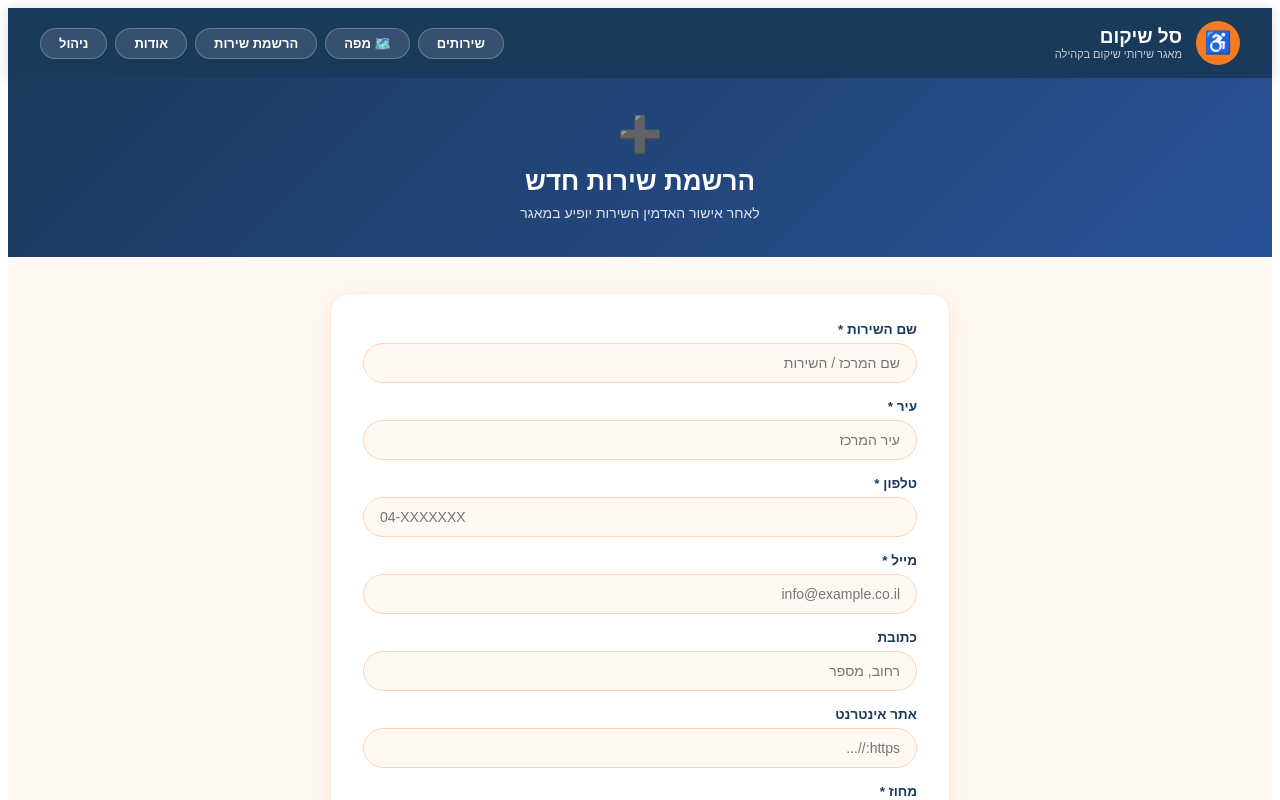
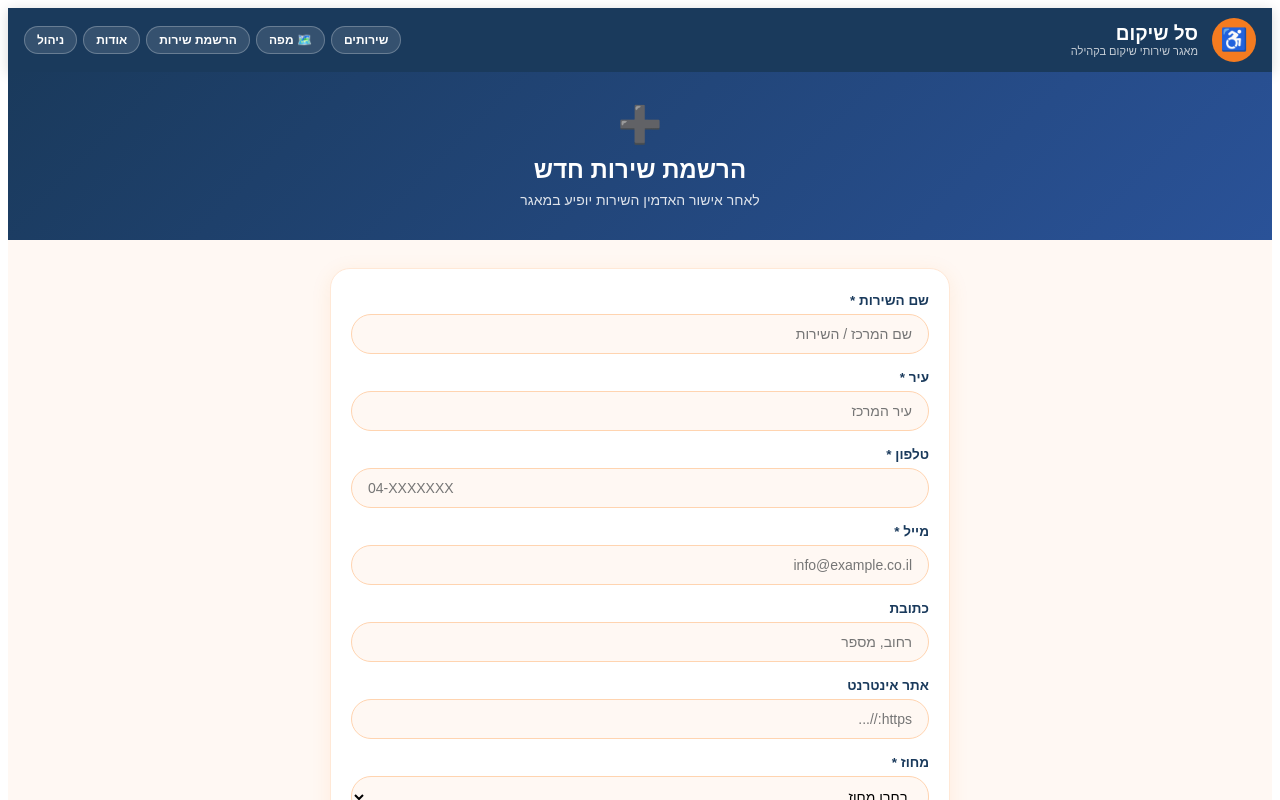
Before and after one commit to sivantelem-commits/rehab-directory, a Next.js app: page /register in a window 1280 px wide. Shown: the top 800 px of the page. Built offline with nearby package versions, Linux system fonts and the light colour scheme.

Commit message:
Update register.js

```diff
--- a/pages/register.js
+++ b/pages/register.js
@@ -54,7 +54,7 @@ export default function Register() {
         <meta name="description" content="הרשמת שירות סל שיקום חדש למאגר" />
       </Head>
       <div dir="rtl" style={{ fontFamily: 'Arial, sans-serif', minHeight: '100vh', background: '#FFF8F3' }}>
-        <header style={{ background: '#1A3A5C', color: 'white', padding: '0 32px', height: 70, display: 'flex', alignItems: 'center', justifyContent: 'space-between', boxShadow: '0 2px 12px rgba(0,0,0,0.15)' }}>
+        <header style={{ background: '#1A3A5C', color: 'white', padding: '10px 16px', display: 'flex', alignItems: 'center', justifyContent: 'space-between', boxShadow: '0 2px 12px rgba(0,0,0,0.15)', flexWrap: 'wrap', gap: 8 }}>
           <div style={{ display: 'flex', alignItems: 'center', gap: 14 }}>
             <div style={{ width: 44, height: 44, borderRadius: '50%', background: '#F47B20', display: 'flex', alignItems: 'center', justifyContent: 'center', fontSize: 22, fontWeight: 800, color: 'white' }}>♿</div>
             <div>
@@ -62,20 +62,20 @@ export default function Register() {
               <div style={{ fontSize: 11, opacity: 0.75 }}>מאגר שירותי שיקום בקהילה</div>
             </div>
           </div>
-          <nav style={{ display: 'flex', gap: 8 }}>
+          <nav style={{ display: 'flex', gap: 6, flexWrap: 'wrap' }}>
             {[['/', 'שירותים'], ['/map', '🗺️ מפה'], ['/register', 'הרשמת שירות'], ['/about', 'אודות'], ['/admin', 'ניהול']].map(([href, label]) => (
-              <a key={href} href={href} style={{ color: 'white', background: 'rgba(255,255,255,0.12)', borderRadius: 20, padding: '7px 18px', fontWeight: 600, fontSize: 13, border: '1.5px solid rgba(255,255,255,0.25)', textDecoration: 'none' }}>{label}</a>
+              <a key={href} href={href} style={{ color: 'white', background: 'rgba(255,255,255,0.12)', borderRadius: 20, padding: '6px 12px', fontWeight: 600, fontSize: 12, border: '1.5px solid rgba(255,255,255,0.25)', textDecoration: 'none' }}>{label}</a>
             ))}
           </nav>
         </header>
 
-        <div style={{ background: 'linear-gradient(135deg, #1A3A5C, #2A5298)', color: 'white', padding: '36px 32px', textAlign: 'center' }}>
+        <div style={{ background: 'linear-gradient(135deg, #1A3A5C, #2A5298)', color: 'white', padding: '32px 20px', textAlign: 'center' }}>
           <div style={{ fontSize: 36, marginBottom: 10 }}>➕</div>
-          <h1 style={{ fontSize: 26, fontWeight: 800, margin: '0 0 8px' }}>הרשמת שירות חדש</h1>
+          <h1 style={{ fontSize: 24, fontWeight: 800, margin: '0 0 8px' }}>הרשמת שירות חדש</h1>
           <p style={{ fontSize: 14, opacity: 0.85, margin: 0 }}>לאחר אישור האדמין השירות יופיע במאגר</p>
         </div>
 
-        <main style={{ maxWidth: 620, margin: '0 auto', padding: '36px 24px' }}>
+        <main style={{ maxWidth: 620, margin: '0 auto', padding: '28px 16px' }}>
           {success ? (
             <div style={{ background: 'white', borderRadius: 20, padding: 40, textAlign: 'center', border: '2px solid #F47B20', boxShadow: '0 4px 20px rgba(244,123,32,0.15)' }}>
               <div style={{ fontSize: 52, marginBottom: 14 }}>✅</div>
@@ -86,7 +86,7 @@ export default function Register() {
               </button>
             </div>
           ) : (
-            <div style={{ background: 'white', borderRadius: 20, padding: '28px 32px', boxShadow: '0 4px 20px rgba(244,123,32,0.1)', border: '1.5px solid #FFE8D6' }}>
+            <div style={{ background: 'white', borderRadius: 20, padding: '24px 20px', boxShadow: '0 4px 20px rgba(244,123,32,0.1)', border: '1.5px solid #FFE8D6' }}>
               {[
                 ['name', 'שם השירות *', 'text', 'שם המרכז / השירות'],
                 ['city', 'עיר *', 'text', 'עיר המרכז'],
```
